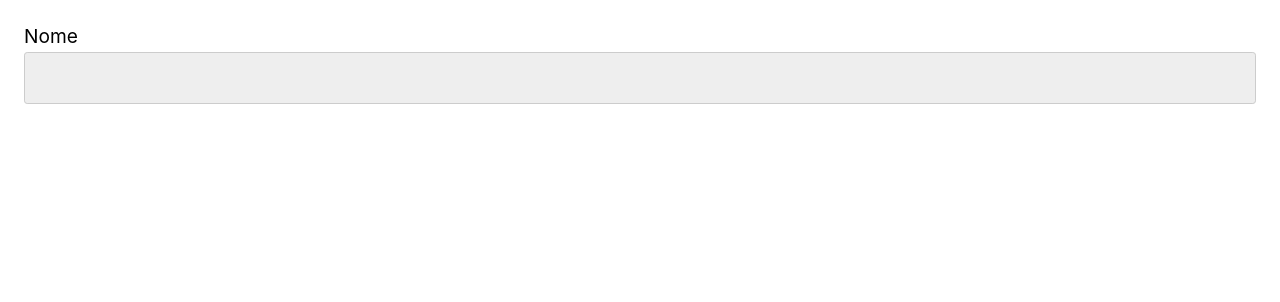
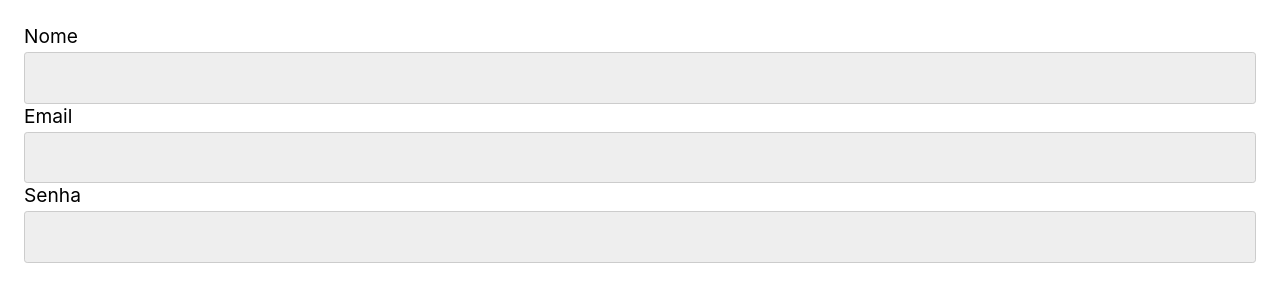
Before and after one commit to MarceloZanguettin/react_exercicio_input, a React (Vite) app: page / in a window 1280 px wide. Shown: the top 302 px of the page. Built offline with nearby package versions, Linux system fonts and the light colour scheme; the HTML template or start-up script is replaced by a standard one.

Commit message:
Feito a criação de cada label e input a partir do objeto criado anteriormente

```diff
--- a/index.html
+++ b/index.html
@@ -3,9 +3,9 @@
 
 <head>
   <meta charset="UTF-8" />
+  <link rel="stylesheet" href="./style.css">
   <meta name="viewport" content="width=device-width, initial-scale=1.0" />
-  <link rel="stylesheet" href="./style.css">
-  <title>React</title>
+  <title>React Input</title>
 </head>
 
 <body>
--- a/package.json
+++ b/package.json
@@ -1,5 +1,5 @@
 {
-  "name": "estado-inicial-react",
+  "name": "react-exerc-cio-input",
   "private": true,
   "version": "0.0.0",
   "type": "module",
--- a/public/style.css
+++ b/public/style.css
@@ -65,11 +65,7 @@ textarea {
   transition: 0.2s;
 }
 
-input[type='text'], input[type='password'], input[type='email'] {
-  margin-bottom: 1rem;
-}
-
-input[type='text']:focus, input[type='password']:focus, input[type='email']:focus,
+input:focus,
 textarea:focus {
   outline: none;
   border-color: var(--color);
--- a/src/App.jsx
+++ b/src/App.jsx
@@ -8,7 +8,7 @@ const formFields = [
   },
   {
     id: 'email',
-    label: 'Eome',
+    label: 'Email',
     type: 'email',
   },
   {
@@ -37,8 +37,12 @@ const App = () => {
 
   return (
     <form>
-      <label htmlFor="nome">Nome</label>
-      <input type="text" id="nome" value={form.nome} onChange={handleChange} />
+      {formFields.map(({ id, label, type }) => (
+        <div>
+          <label htmlFor={id}>{label}</label>
+          <input type={type} id={id} value={form.id} onChange={handleChange} />
+        </div>
+      ))}
     </form>
   );
 };
```
Also changed, not shown: 2 other files (tests, documents, lock files or other folders).
